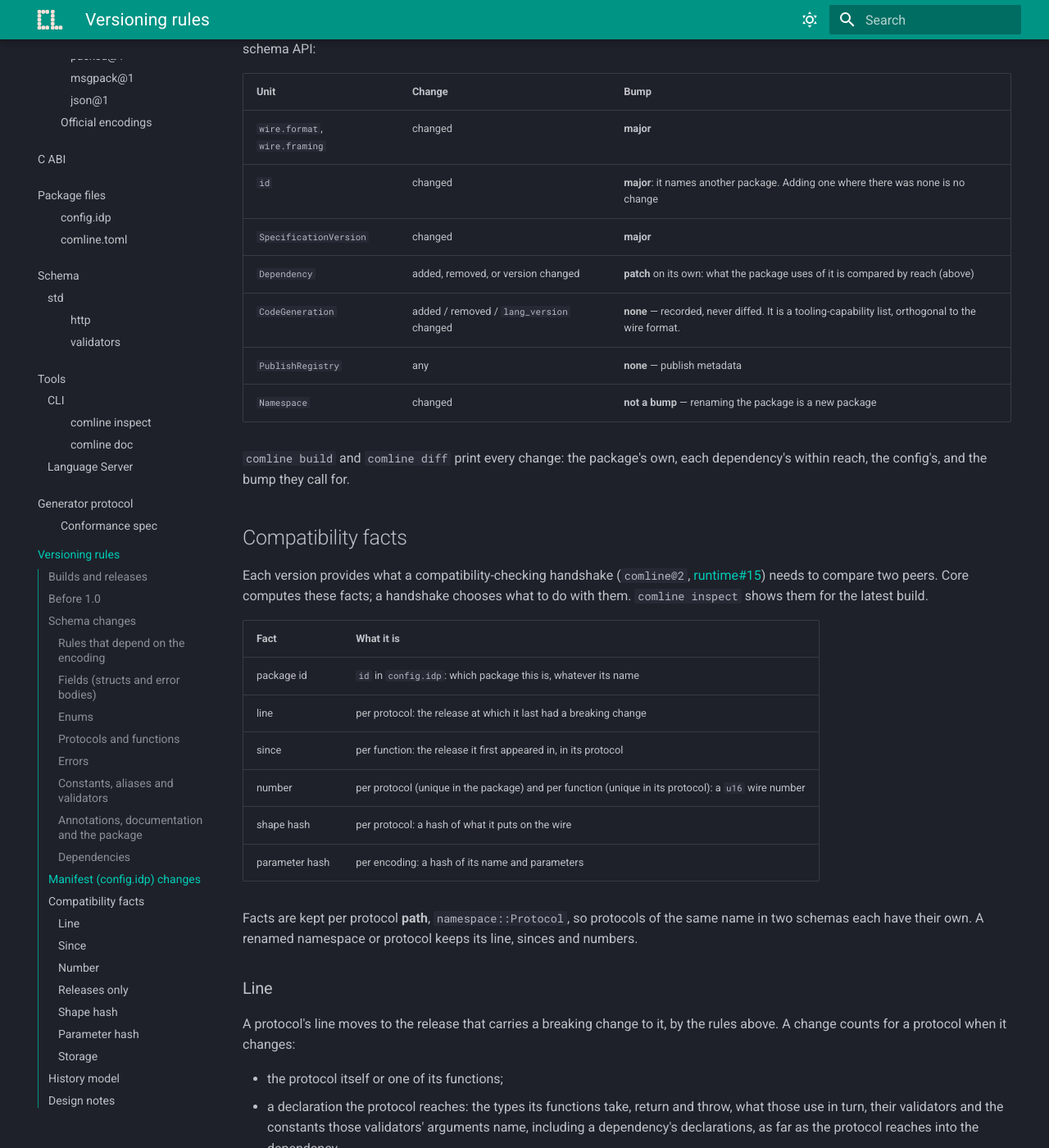
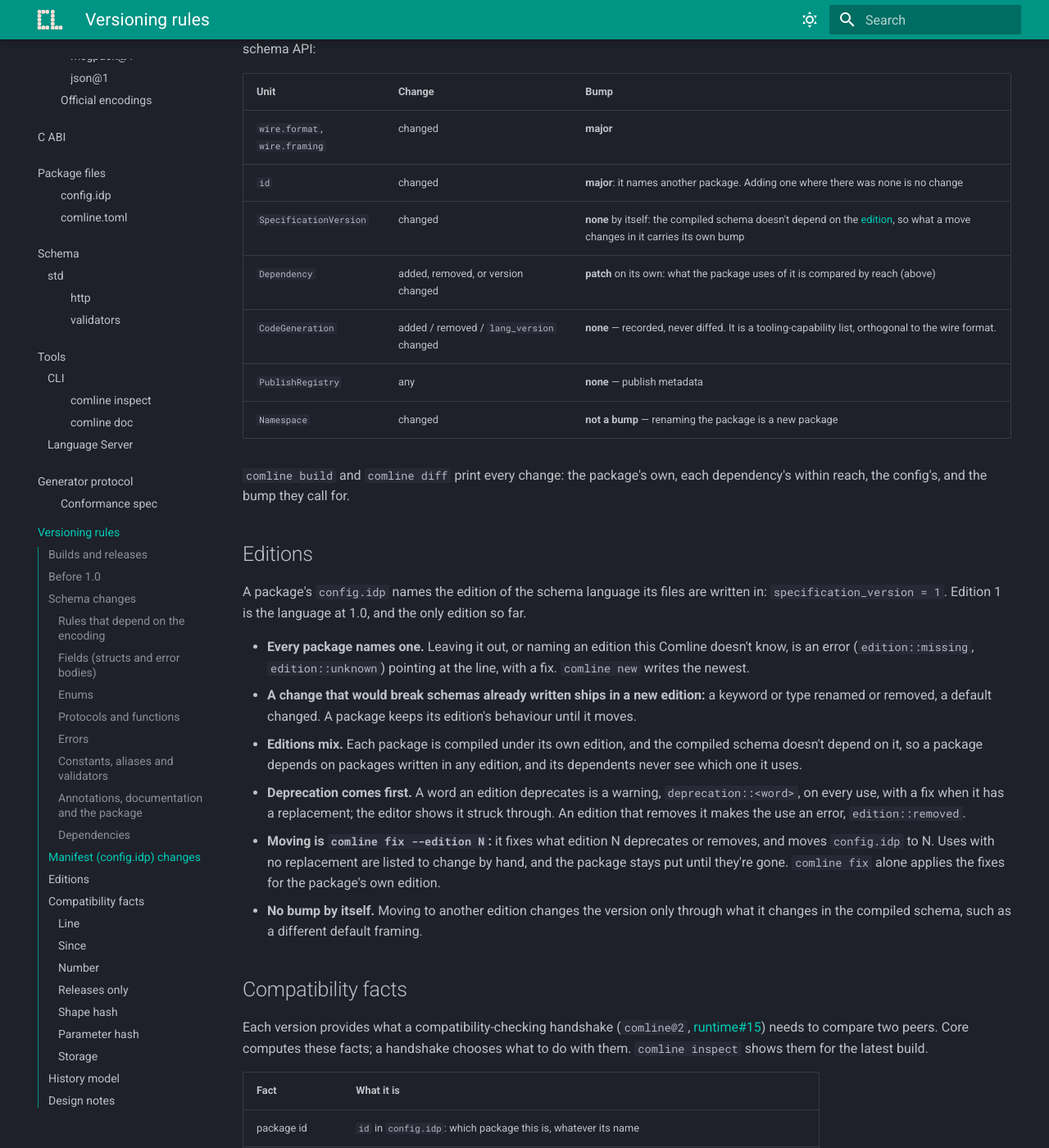
Before and after one commit to ComlineProject/docs, an MkDocs documentation site: the page built from docs/docs/reference/versioning.md, in a window 1280 px wide and 1400 px high, scrolled down 5576 px. Shown: the whole window at 82% size. Built offline with MkDocs 1.6.1 and Material for MkDocs 9.7.7, drawn with Linux system fonts in a browser that asks for light colours; the version menu is left out.

Commit message:
docs: language editions, comline fix, and the post-1.0 edition rule (#160)
core#102. Reference > Versioning gets an Editions section: every package
names one, breaking language changes ship in a new edition, editions
mix across dependencies, deprecation before removal, moving with
comline fix --edition N, and no bump by itself (the manifest table says
so too). config.idp's specification_version is required; the CLI page
lists comline fix; phases adds the edition rule to the 1.0 promises.

Co-authored-by: Kinflou <ossdevlev@proton.me>

```diff
--- a/docs/docs/reference/versioning.md
+++ b/docs/docs/reference/versioning.md
@@ -184,7 +184,7 @@
 |---|---|---|
 | `wire.format`, `wire.framing` | changed | **major** |
 | `id` | changed | **major**: it names another package. Adding one where there was none is no change |
-| `SpecificationVersion` | changed | **major** |
+| `SpecificationVersion` | changed | **none** by itself: the compiled schema doesn't depend on the [edition](#editions), so what a move changes in it carries its own bump |
 | `Dependency` | added, removed, or version changed | **patch** on its own: what the package uses of it is compared by reach (above) |
 | `CodeGeneration` | added / removed / `lang_version` changed | **none** — recorded, never diffed. It is a tooling-capability list, orthogonal to the wire format. |
 | `PublishRegistry` | any | **none** — publish metadata |
@@ -192,6 +192,33 @@
 
 `comline build` and `comline diff` print every change: the package's own,
 each dependency's within reach, the config's, and the bump they call for.
+
+## Editions
+
+A package's `config.idp` names the edition of the schema language its files
+are written in: `specification_version = 1`. Edition 1 is the language at
+1.0, and the only edition so far.
+
+- **Every package names one.** Leaving it out, or naming an edition this
+  Comline doesn't know, is an error (`edition::missing`, `edition::unknown`)
+  pointing at the line, with a fix. `comline new` writes the newest.
+- **A change that would break schemas already written ships in a new
+  edition:** a keyword or type renamed or removed, a default changed. A
+  package keeps its edition's behaviour until it moves.
+- **Editions mix.** Each package is compiled under its own edition, and the
+  compiled schema doesn't depend on it, so a package depends on packages
+  written in any edition, and its dependents never see which one it uses.
+- **Deprecation comes first.** A word an edition deprecates is a warning,
+  `deprecation::<word>`, on every use, with a fix when it has a replacement;
+  the editor shows it struck through. An edition that removes it makes the
+  use an error, `edition::removed`.
+- **Moving is `comline fix --edition N`:** it fixes what edition N deprecates
+  or removes, and moves `config.idp` to N. Uses with no replacement are
+  listed to change by hand, and the package stays put until they're gone.
+  `comline fix` alone applies the fixes for the package's own edition.
+- **No bump by itself.** Moving to another edition changes the version only
+  through what it changes in the compiled schema, such as a different
+  default framing.
 
 ## Compatibility facts
 
```
Also changed, not shown: docs/docs/conduct/phases.md (+5 -0 lines), docs/docs/reference/congregation/config-id.md (+1 -1 lines), docs/docs/reference/tools/cli.md (+1 -0 lines).
